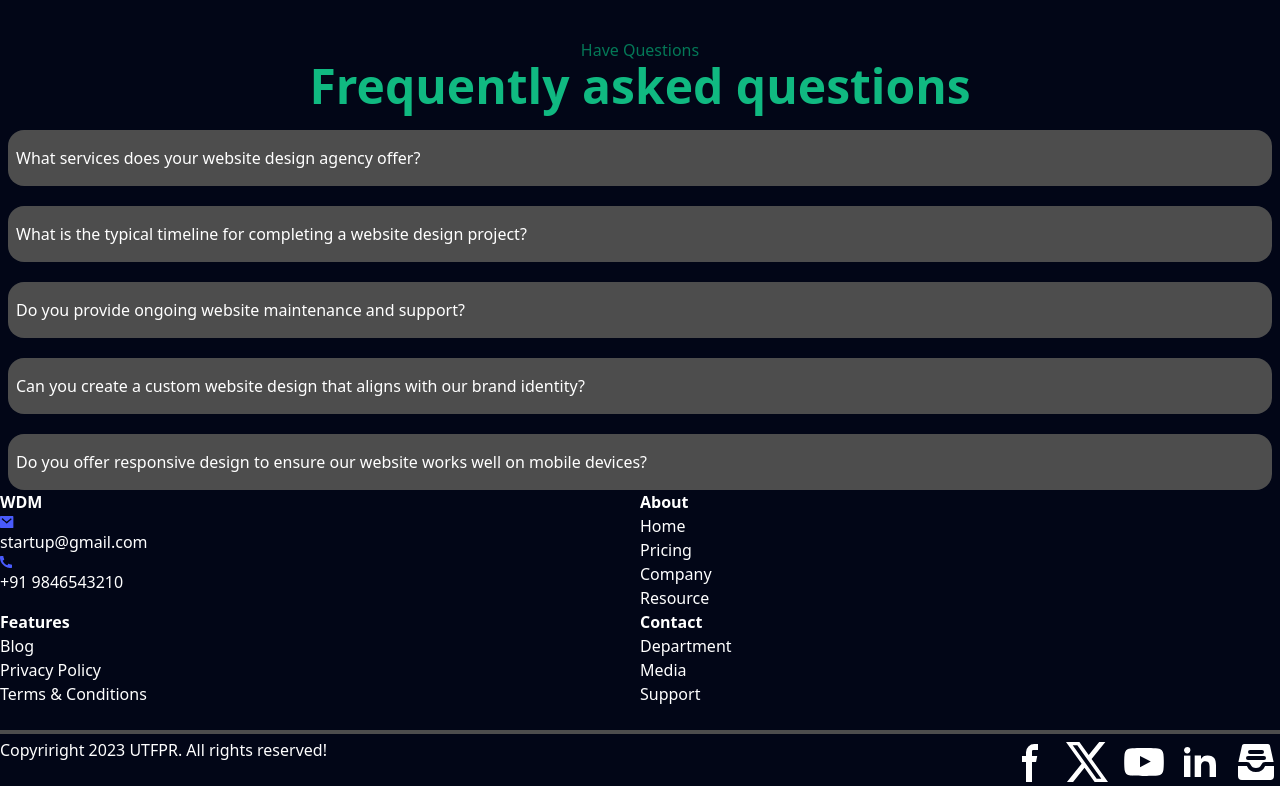
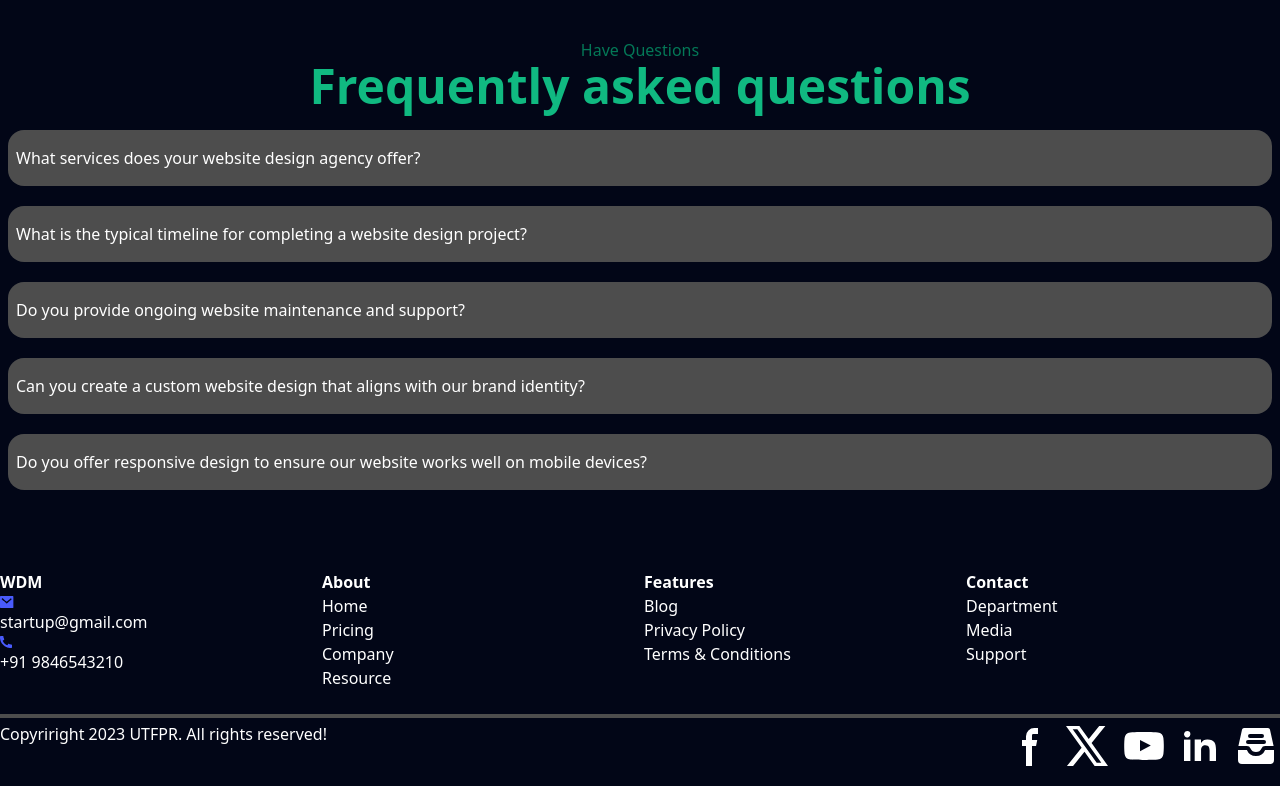
Before and after one commit to KingBonfante/prova01, a Next.js app: page / in a window 1280 px wide. Shown: the part 1687-2473 px from the top of the page. Built offline with nearby package versions, Linux system fonts and the light colour scheme.

Commit message:
fix: Informations

```diff
--- a/app/components/Informations.tsx
+++ b/app/components/Informations.tsx
@@ -1,6 +1,6 @@
 export default function Header(){
     return(
-        <div className="gap text-left grid grid-cols-2">
+        <div className="mt-20 gap-2 text-left grid grid-cols-2 lg:grid-cols-4 content-center">
             <div>
                 <h4 className="font-bold">WDM</h4>
                 <div className="font-light">
```
